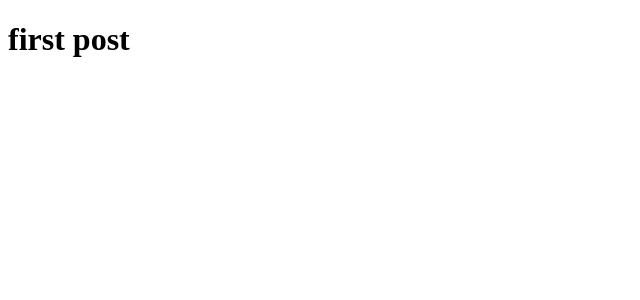
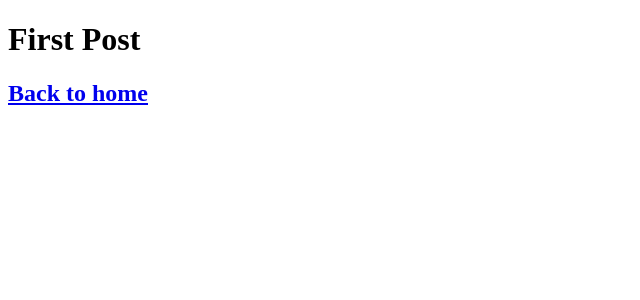
Before and after one commit to charlierdm/next_js, a Next.js app: page /posts/first-post in a window 1280 px wide. Shown: the top 300 px of the page, without its empty margins (0-640 px from the left). Built offline with nearby package versions, Linux system fonts and the light colour scheme.

Commit message:
use next Link component

```diff
--- a/pages/posts/first-post.js
+++ b/pages/posts/first-post.js
@@ -1,2 +1,9 @@
+import Link from "next/link"
+
 export default () =>
-  <h1>first post</h1>
+  <>
+    <h1>First Post</h1>
+    <h2>
+      <Link href="/">Back to home</Link>
+    </h2>
+  </>
```
Also changed, not shown: pages/index.js (+5 -3 lines).
